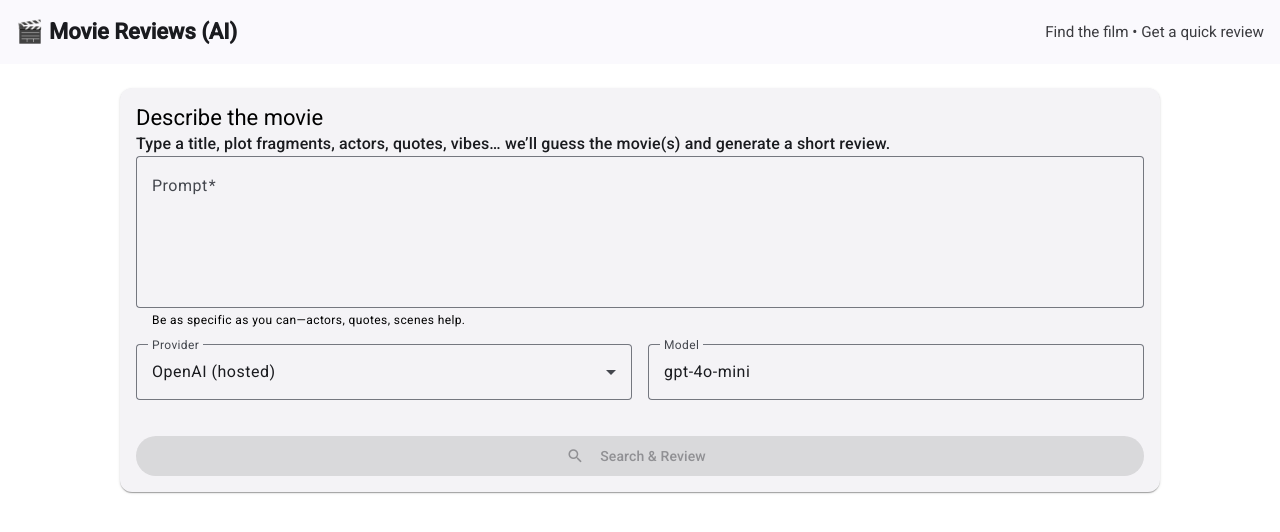
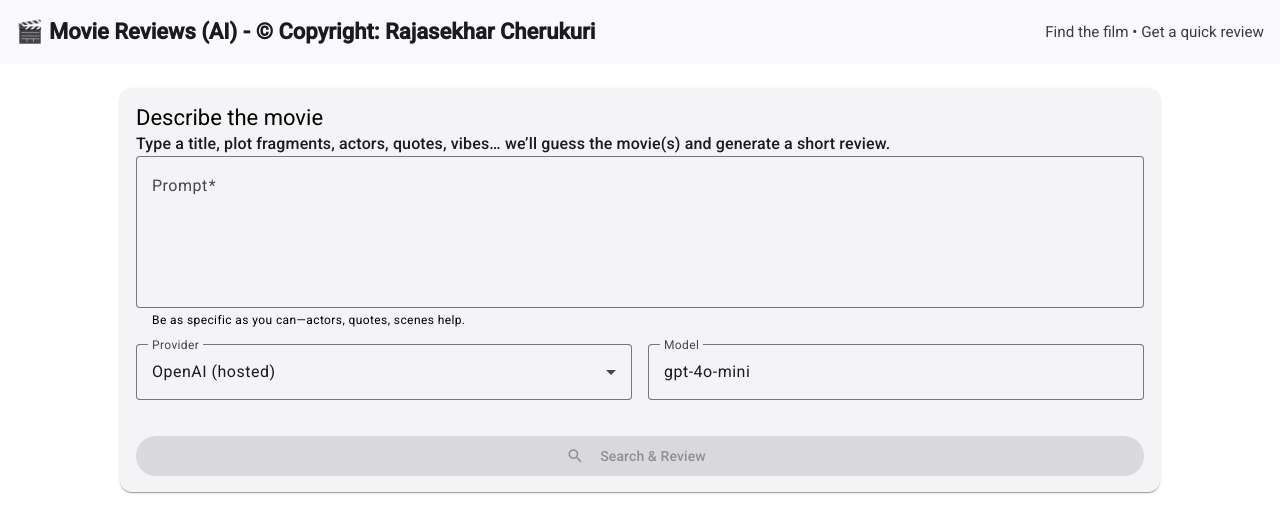
Before and after one commit to cherukuri2/movie-reviews-ui, an Angular app: page / in a window 1280 px wide. Shown: the top 532 px of the page. Built offline with nearby package versions, Linux system fonts and the light colour scheme.

Commit message:
Adding copy right
Adding copy right

```diff
--- a/src/app/app.component.html
+++ b/src/app/app.component.html
@@ -1,5 +1,5 @@
 <mat-toolbar color="primary" class="elev">
-  <span class="title">🎬 Movie Reviews (AI)</span>
+  <span class="title">🎬 Movie Reviews (AI) - © Copyright: Rajasekhar Cherukuri</span>
   <span class="spacer"></span>
   <span class="subtitle">Find the film • Get a quick review</span>
 </mat-toolbar>
```
